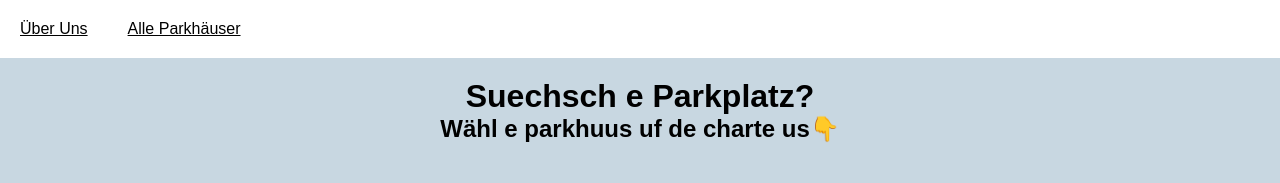
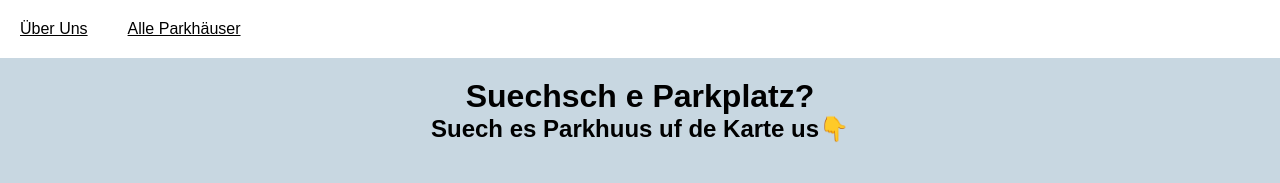
Before and after one commit to philippfhgr/IM2, a plain HTML site: page index.html in a window 1280 px wide. Shown: the top 183 px of the page. Drawn offline with Linux system fonts and the light colour scheme; some packages are replaced by stand-ins of ours; no server answers.

Commit message:
Update index.html
Test

```diff
--- a/index.html
+++ b/index.html
@@ -19,7 +19,7 @@
   <header>
     <h1>Suechsch e Parkplatz?</h1>
 
-    <h2>Wähl e parkhuus uf de charte us👇</h2>
+    <h2>Suech es Parkhuus uf de Karte us👇</h2>
 
 
   </header>
```
